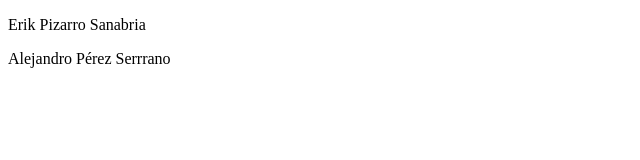
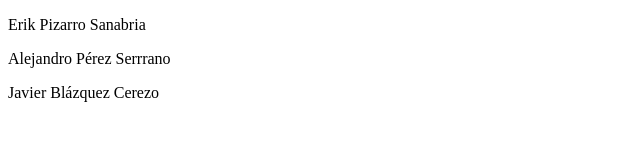
Before and after one commit to ErikCampusFP/Galaxy-Defenders-Game, a plain HTML site: page index.html in a window 1280 px wide. Shown: the whole page, without its empty margins (0-640 px from the left). Drawn offline with Linux system fonts and the light colour scheme.

Commit message:
Javier Blázquez cambios en el index.html

```diff
--- a/index.html
+++ b/index.html
@@ -10,6 +10,7 @@
     <main>
         <p>Erik Pizarro Sanabria</p>
         <p>Alejandro Pérez Serrrano</p>
+        <p>Javier Blázquez Cerezo</p>
     </main>
     <footer></footer>
 </body>
```
